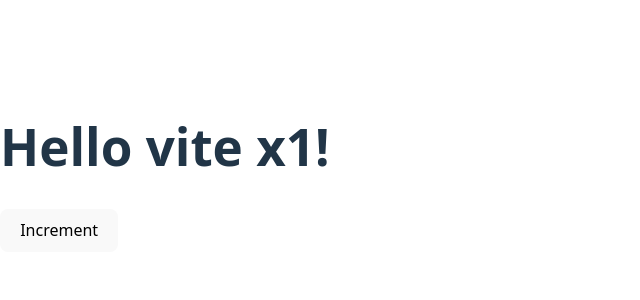
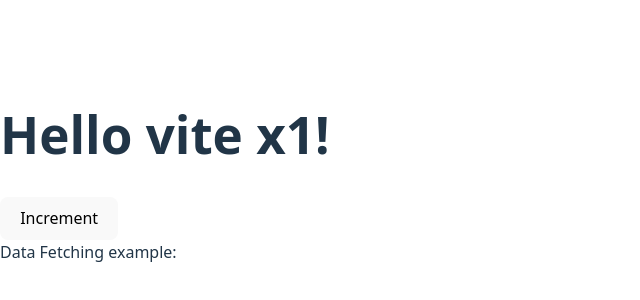
Before and after one commit to andriyor/react-boilerplate, a React app: page / in a window 1280 px wide. Shown: the part 232-532 px from the top of the page, without its empty margins (0-640 px from the left). Built offline with nearby package versions, Linux system fonts and the light colour scheme; no server answers; the HTML template or start-up script is replaced by a standard one.

Commit message:
add data fetching example

```diff
--- a/package.json
+++ b/package.json
@@ -11,6 +11,7 @@
     "test": "vitest run --coverage"
   },
   "dependencies": {
+    "@tanstack/react-query": "^5.90.21",
     "ofetch": "^1.4.1",
     "react": "^19.1.1",
     "react-dom": "^19.1.1"
@@ -31,6 +32,7 @@
     "eslint-plugin-react-you-might-not-need-an-effect": "^0.5.6",
     "globals": "^16.4.0",
     "playwright": "^1.56.0",
+    "prettier": "3.8.1",
     "typescript": "~5.9.3",
     "typescript-eslint": "^8.45.0",
     "vite": "^7.2.1",
--- a/src/App.tsx
+++ b/src/App.tsx
@@ -1,14 +1,25 @@
 import { useState } from "react";
+import { QueryClient, QueryClientProvider } from "@tanstack/react-query";
+
+import { DataFetching } from "./components/DataFetching.tsx";
+
+const queryClient = new QueryClient();
 
 function App({ name = "vite" }: { name?: string }) {
   const [count, setCount] = useState(1);
   return (
+    <QueryClientProvider client={queryClient}>
       <div>
         <h1>
           Hello {name} x{count}!
         </h1>
         <button onClick={() => setCount((c) => c + 1)}>Increment</button>
       </div>
+      <div>
+        Data Fetching example:
+        <DataFetching />
+      </div>
+    </QueryClientProvider>
   );
 }
 
--- a/src/api/index.ts
+++ b/src/api/index.ts
@@ -1,3 +1,5 @@
 import { ofetch } from "ofetch";
 
 export const httpbunAPI = ofetch.create({ baseURL: "https://httpbun.com" });
+
+export const get = () => httpbunAPI("/get");
--- /dev/null
+++ b/src/components/DataFetching.tsx
@@ -0,0 +1,9 @@
+import { useQuery } from "@tanstack/react-query";
+
+import { get } from "../api";
+
+export const DataFetching = () => {
+  const query = useQuery({ queryKey: ["get"], queryFn: get });
+
+  return <div>{JSON.stringify(query.data)}</div>;
+};
```
Also changed, not shown: 2 other files (tests, documents, lock files or other folders). Lines whose indentation alone changed are shown as unchanged.
